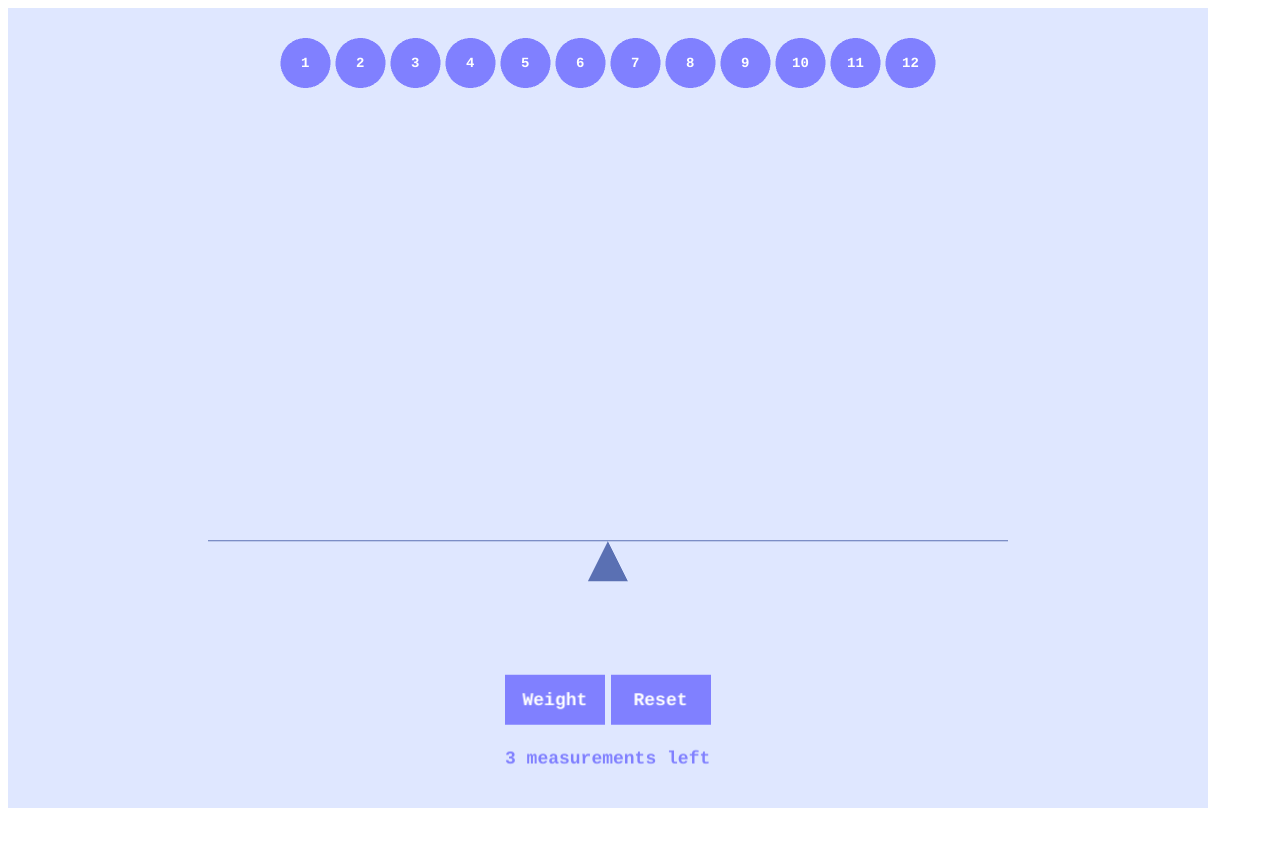
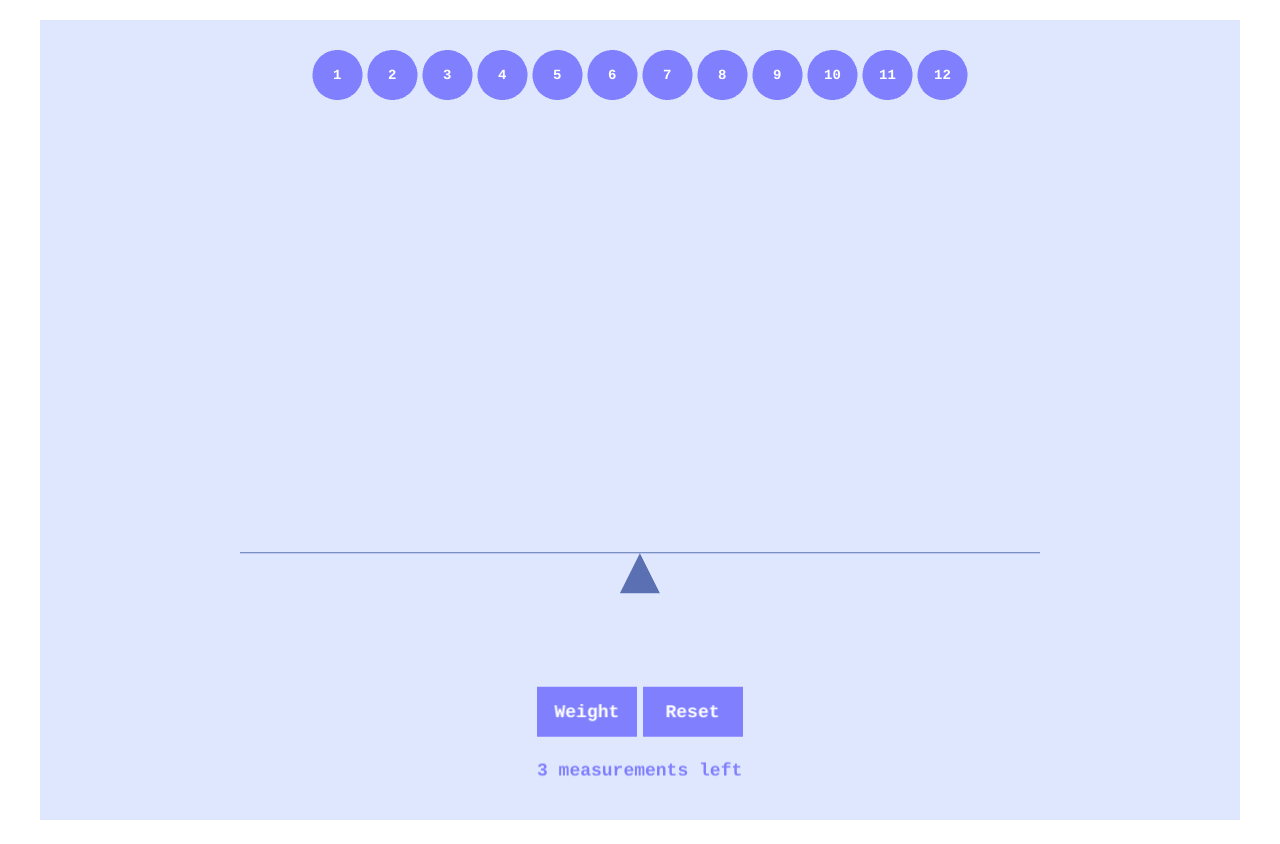
Before and after one commit to zivlakmilos/ts-12-ball-game, a website built with webpack: page index.html in a window 1280 px wide. Before the commit the page ends 820 px from the top, so only its background shows below. Built offline with nearby package versions, Linux system fonts and the light colour scheme; animation ran at ten frames a second.

Commit message:
Canvas position

```diff
--- a/index.html
+++ b/index.html
@@ -3,9 +3,11 @@
   <head>
     <meta charset="utf-8">
     <style>
-      body {
-        #padding: 200px;
-      }
+    body {
+      padding: 20px;
+      max-width: max-content;
+      margin: auto;
+    }
     </style>
   </head>
   <body>
```
